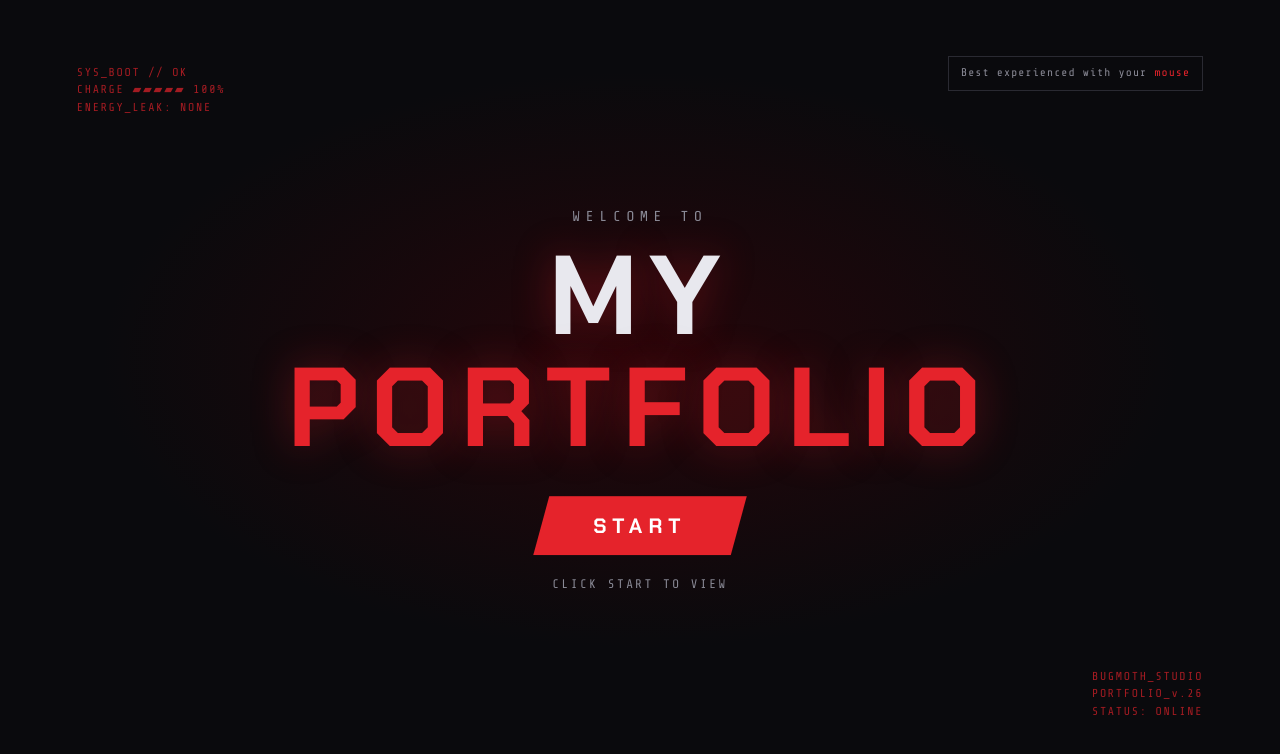
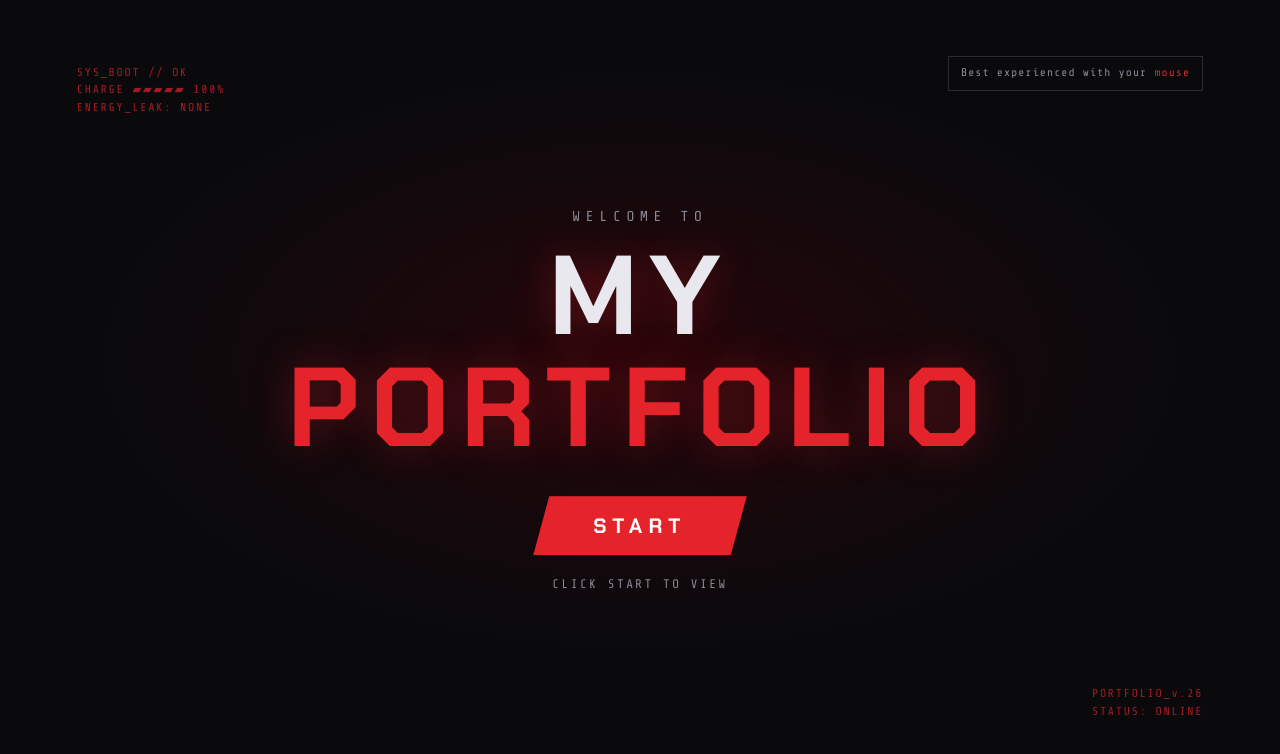
Before and after one commit to Tommiconlai/Portfolio, a React (Vite) app: page /#/ in a window 1280 px wide. Shown: the top 754 px of the page. Built offline with nearby package versions, Linux system fonts and the light colour scheme.

Commit message:
immagini ok siegecore

```diff
--- a/src/pages/Intro.jsx
+++ b/src/pages/Intro.jsx
@@ -21,7 +21,7 @@ function Intro() {
         Best experienced with your <b>mouse</b>
       </span>
       <span className="intro__readout intro__readout--br">
-        BUGMOTH_STUDIO<br />PORTFOLIO_v.26<br />STATUS: ONLINE
+        PORTFOLIO_v.26<br />STATUS: ONLINE
       </span>
 
       <Motion.p
```
Also changed, not shown: 10 other files (tests, documents, lock files or other folders).
